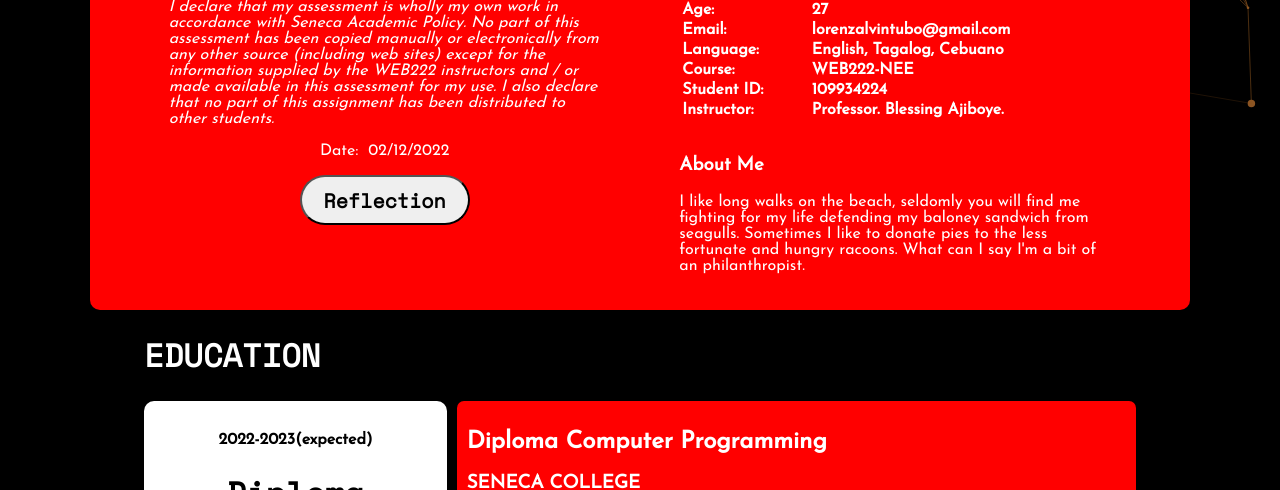
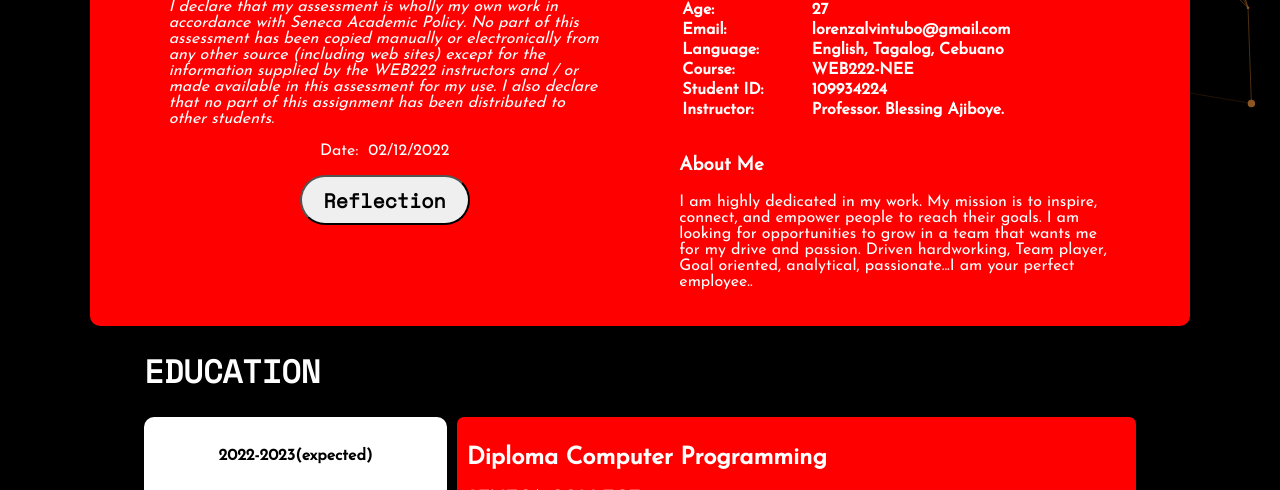
Before and after one commit to YuhanPizza/Resume, a plain HTML site: page index.html in a window 1280 px wide. Shown: the part 685-1175 px from the top of the page. Drawn offline with nearby package versions, Linux system fonts and the light colour scheme.

Commit message:
about me

```diff
--- a/index.html
+++ b/index.html
@@ -85,9 +85,9 @@
                 </table>
                 <br />
                 <h3>About Me</h3>
-                <p>I like long walks on the beach, seldomly you will find me fighting for my life defending
-                   my baloney sandwich from seagulls. Sometimes I like to donate pies to the less fortunate
-                   and hungry racoons. What can I say I'm a bit of an philanthropist.
+                <p>I am highly dedicated in my work. My mission is to inspire, connect, and empower people to reach their goals.
+                    I am looking for opportunities to grow in a team that wants me for my drive and passion.
+                    Driven hardworking, Team player, Goal oriented, analytical, passionate...I am your perfect employee..
                 </p>
             </div>
         </div>
```
